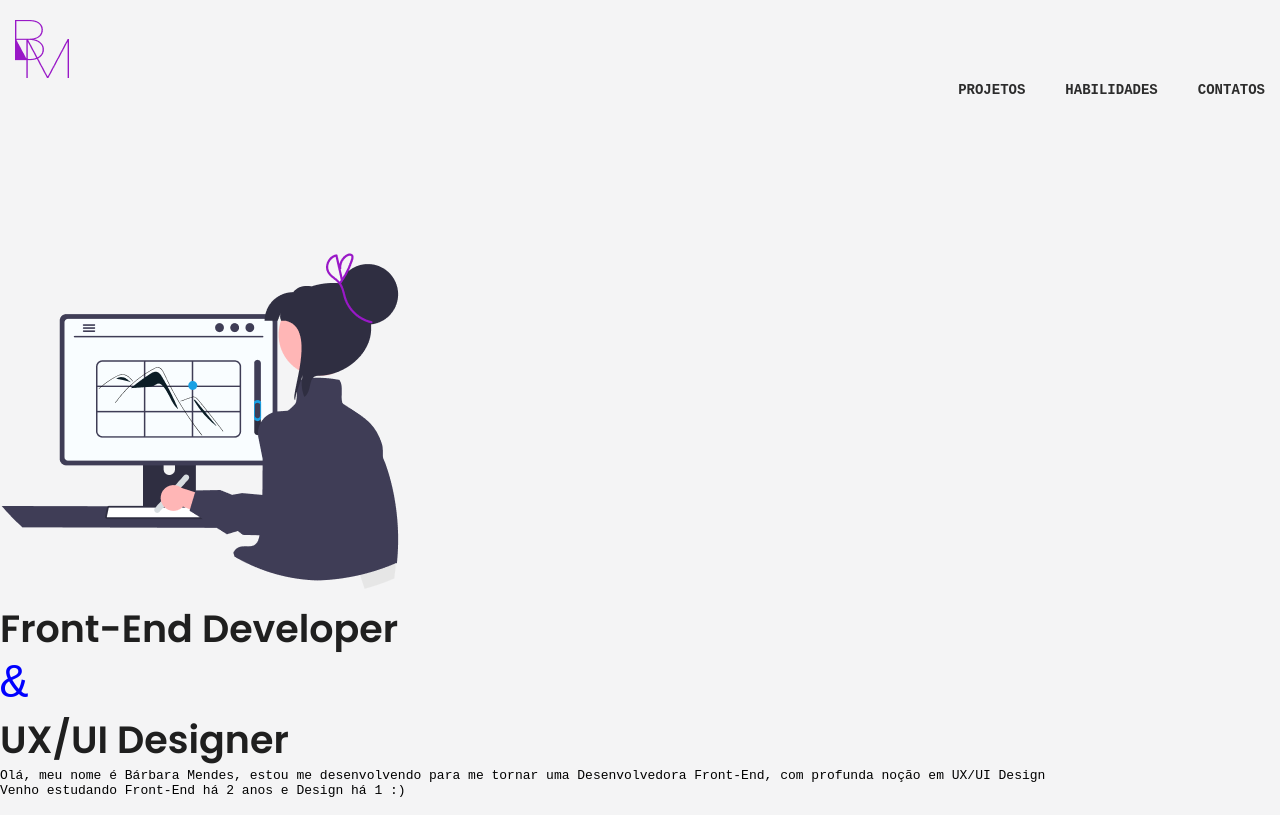
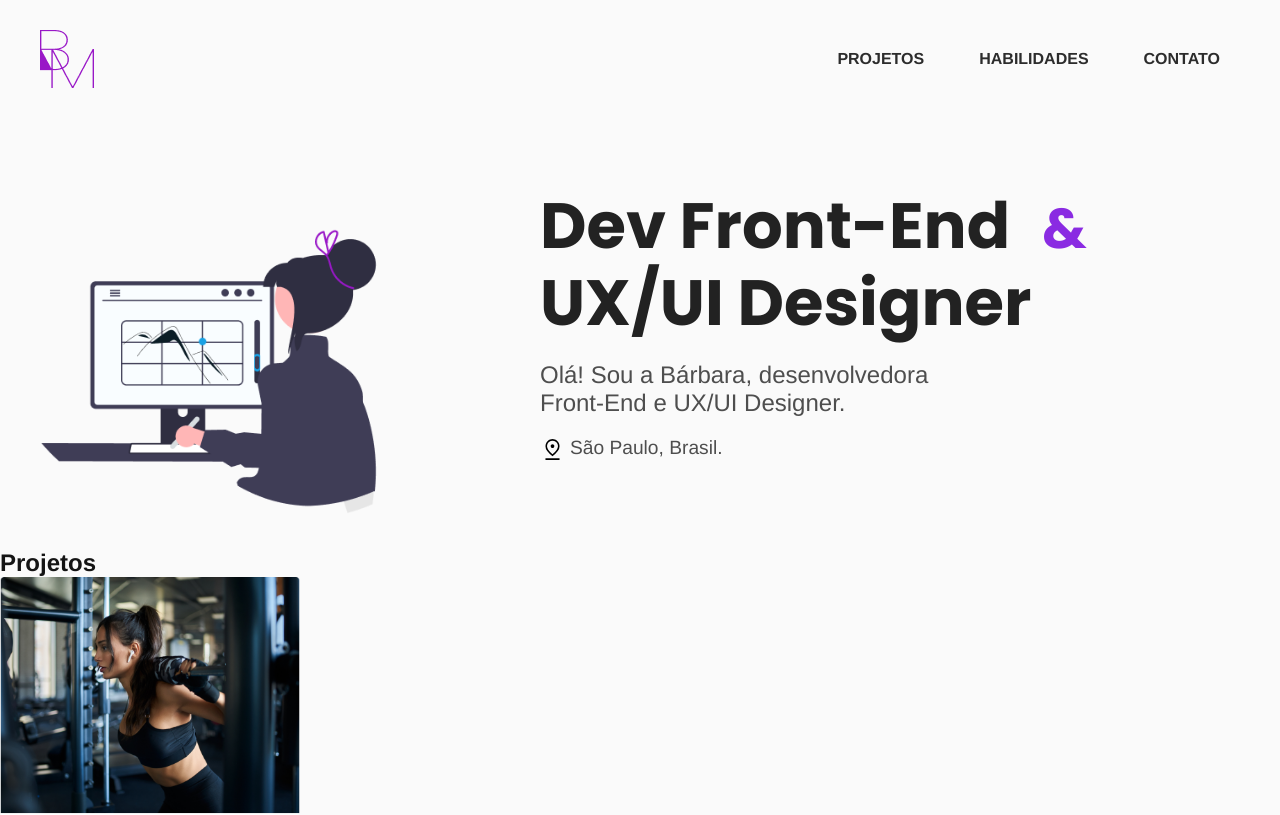
Before and after one commit to rodriguessbarbara/rodriguessbarbara.github.io, a plain HTML site: page index.html in a window 1280 px wide. Shown: the top 815 px of the page. Drawn offline with Linux system fonts and the light colour scheme.

Commit message:
atualizacao do index.html e css

```diff
--- a/css/geral.css
+++ b/css/geral.css
@@ -1,6 +1,6 @@
 body {
     margin: 0px;
-    font-family: monospace, Arial;
+    font-family: Helvetica;
     color: #141414;
     background-color: #fafafa;
 }
--- /dev/null
+++ b/css/introducao.css
@@ -0,0 +1,70 @@
+.introducao {
+    max-width: 1200px;
+    padding: 30px;
+    margin: 0 auto;
+    display: grid;
+    grid-template-columns: 1fr 2fr;
+    align-items: center;
+    gap: 150px;
+}
+
+.introducao h1 {
+    font-family: 'Poppins';
+    color: #222222;
+    font-size: 4rem;
+    line-height: 1.2;
+    margin-bottom: 20px;
+}
+
+.introducao span {
+    font-family: 'Poppins';
+    font-size: 3.5rem;
+    color: blueviolet;
+    margin-left: 20px;
+}
+
+.introducao p {
+    color: #4e4e4e;
+    font-size: 1.5rem;
+    margin-bottom: 20px;
+}
+
+.localizacao {
+    display: grid;
+    grid-template-columns: 30px auto;
+}
+
+.localizacao img {
+    margin: 0;
+    width: 25px;
+}
+
+.localizacao p {
+    font-size: 1.2rem;
+}
+
+@media (max-width: 1000px) {
+    .introducao h1, .introducao span {
+        font-size: 2.5rem;
+    }
+}
+
+@media (max-width: 800px) {
+    .introducao {
+        grid-template-columns: 1fr 1fr;
+        gap: 50px;
+    }
+    .introducao h1, .introducao span {
+        font-size: 2rem;
+    }
+}
+
+@media (max-width: 500px) {
+    .introducao, .localizacao {
+        grid-template-columns: 1fr;
+        text-align: center;
+    }
+    img {
+        display: none;
+    }
+}
--- a/css/style-new.css
+++ b/css/style-new.css
@@ -1,2 +1,3 @@
 @import './geral.css';
 @import './header.css';
+@import './introducao.css';
--- a/index.html
+++ b/index.html
@@ -4,32 +4,37 @@
     <meta charset="UTF-8">
     <meta http-equiv="X-UA-Compatible" content="IE=edge">
     <meta name="viewport" content="width=device-width, initial-scale=1.0">
-    <title>Bárbara Mendes</title>
+    <title>Portfolio Bárbara Mendes</title>
     <link href="https://fonts.googleapis.com/css2?family=Playfair+Display+SC&display=swap" rel="stylesheet">
-    <link rel="stylesheet" type="text/css" href="css/style.css"/>
-     <link href="https://fonts.googleapis.com/css2?family=Playfair+Display+SC&family=Poppins:wght@600&display=swap" rel="stylesheet">
+    <link rel="stylesheet" type="text/css" href="css/style-new.css"/>
+    <link href="https://fonts.googleapis.com/css2?family=Playfair+Display+SC&family=Poppins:wght@700&display=swap" rel="stylesheet">
 </head>
 
 <body>
-   <section class="header">
-        <a href="#home" id="logo"><img src="img/logo.png" alt="logo"/></a>
-        <ul>
+     <header class="header">
+          <img src="/img/logo.png" alt="logo">
+          <nav>
+               <ul class="cabecalho">
                     <li><a href="#projetos">Projetos</a></li>
-             <li><a href="#habilidades">Habilidades</a></li>
-             <li><a href="#contatos">Contatos</a></li>
+                    <li><a href="#habilidade">Habilidades</a></li>
+                    <li><a href="#contato">Contato</a></li>
                </ul>
-   </section>
+          </nav>
+     </header>
 
-   <section class="menu">
-        <img src="img/undraw_designer_girl_re_h54c 1.png" alt="Desenho de menina sentada em frente ao computador" id="img-menu"/>
-     <div>     <h1 class="titulo">Front-End Developer</h1>
-          <p class="titulo" id="titulo-detalhe"> & </hp>
-          <h1 class="titulo"> UX/UI Designer</h1>
-          <p>Olá, meu nome é Bárbara Mendes, estou me desenvolvendo para me tornar uma Desenvolvedora Front-End, com profunda noção em UX/UI Design</p>
-          <p>Venho estudando Front-End há 2 anos e Design há 1 :)</p>
+     <main class="introducao">
+          <img src="img/undraw_designer_girl_re_h54c 1.png" alt="Desenho de menina sentada em frente ao computador" class="img-perfil"/>
+          <div>
+               <h1 class="titulo">Dev Front-End<span> &</span> <br> UX/UI Designer</h1>
+               <p>Olá! Sou a Bárbara, desenvolvedora <br>Front-End e UX/UI Designer.</p>
+               <div class="localizacao">
+                    <img src="img/pin_location.svg" alt="ícone de localização"/>
+                    <p>São Paulo, Brasil.</p>
                </div>
-   </section>
+          </div>
+     </main>
 
+     <article>
           <section class="projetos">
                <h2 class="titulo-decorado">Projetos</h2>
                <img src="img/projeto1.png" alt="imagem mulher na academia" class="img-academia" width="300"/>
@@ -48,6 +53,7 @@
 
                  <h2 class="titulo-decorado">Cursos</h2>
            </section>
+     </article>
 
     <footer>
          <p> Todos os direitos reservados</p>
```
Also changed, not shown: index copy.html (deleted, +0 -31 lines), img/pin_location.svg (added). Lines whose indentation alone changed are shown as unchanged.
